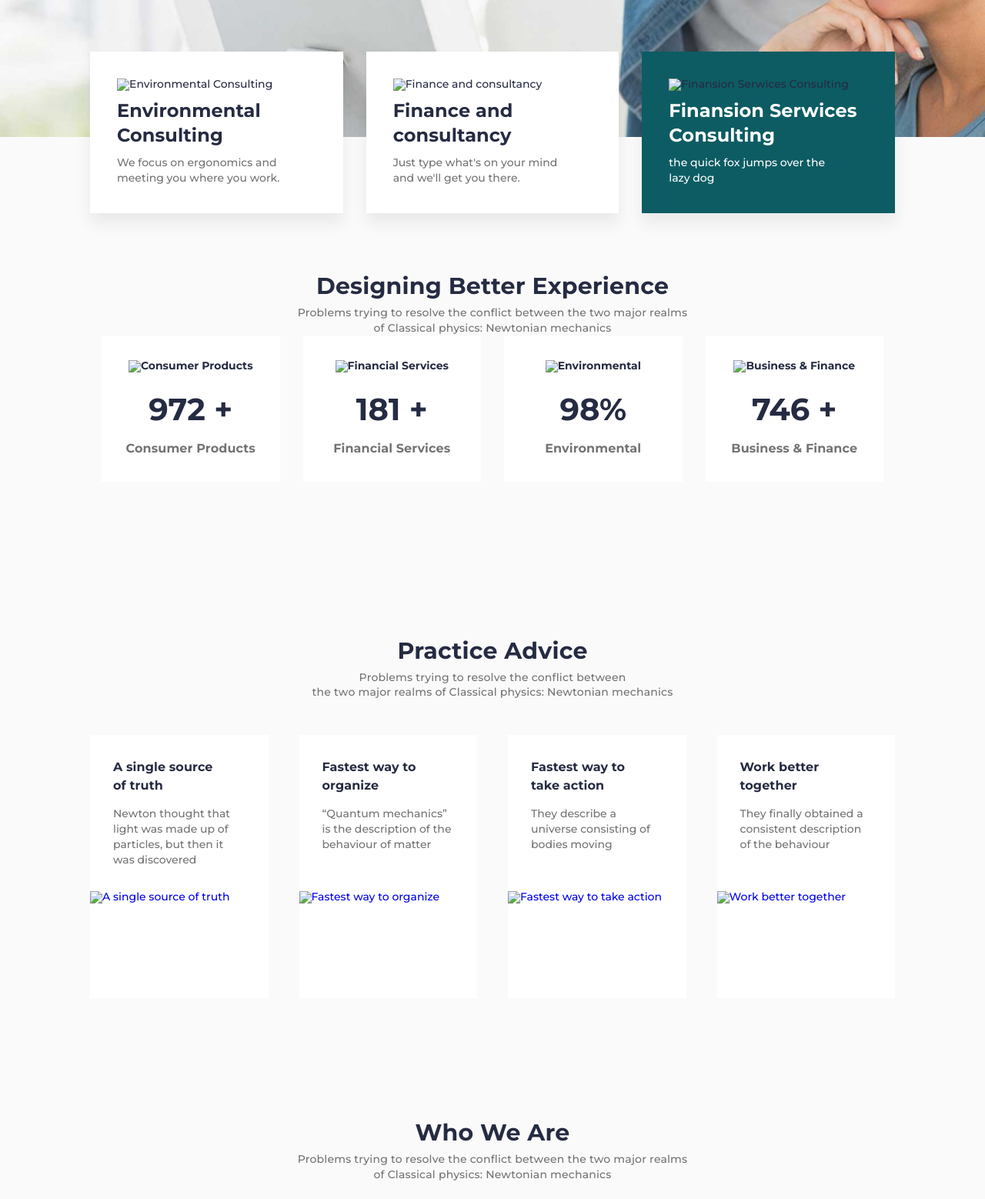
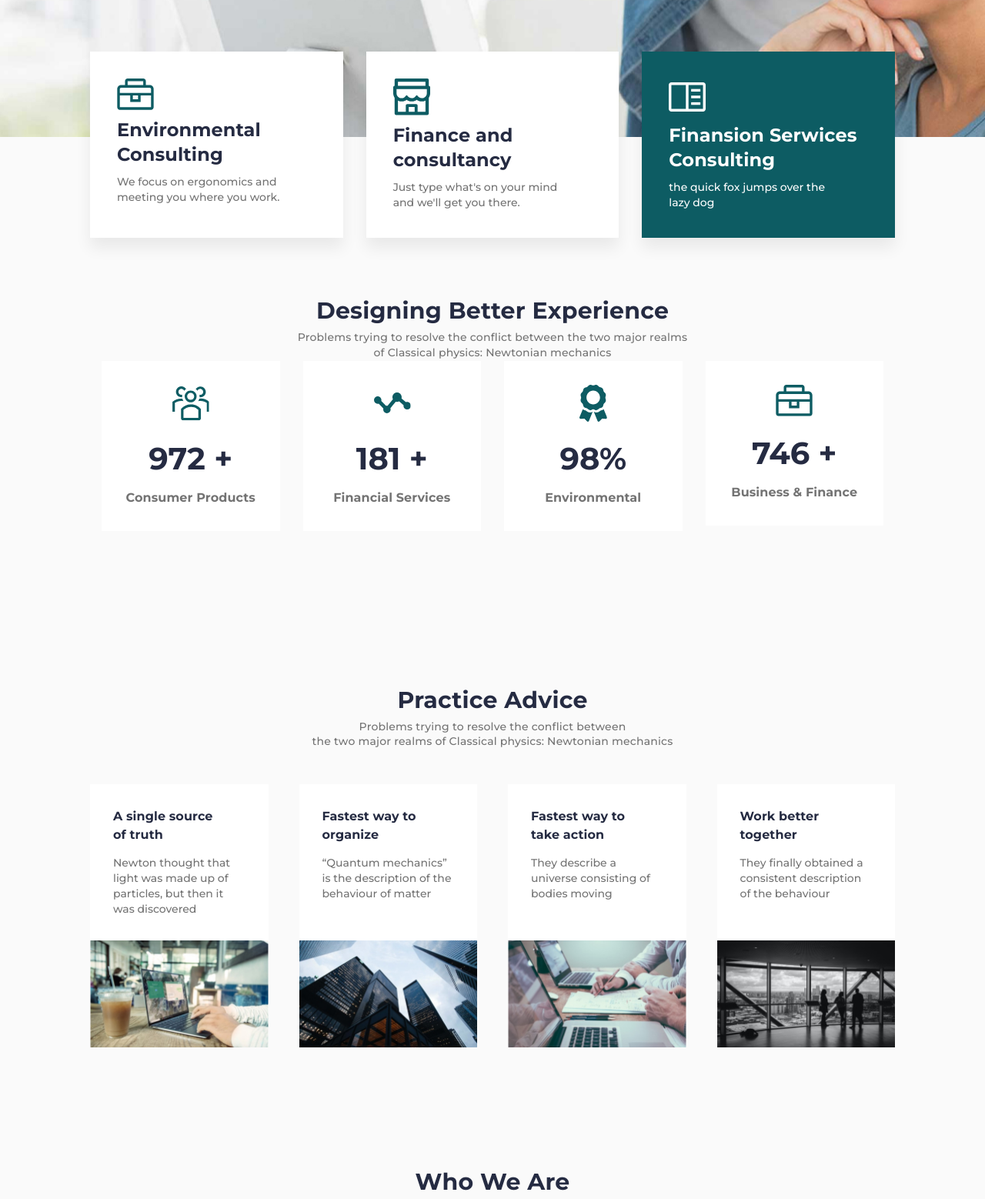
Before and after one commit to annazakavova/Relvise, a plain HTML site: page index.html in a window 1280 px wide. Shown: the part 613-2171 px from the top of the page at 77% size. Drawn offline with Linux system fonts and the light colour scheme; files that its build step writes are made by us from their sources.

Commit message:
The project was renamed

```diff
--- a/index.html
+++ b/index.html
@@ -5,7 +5,7 @@
 	<meta http-equiv="X-UA-Compatible" content="IE=edge">
 	<meta name="viewport" content="width=device-width, initial-scale=1.0">
 	<link href="https://fonts.googleapis.com/css?family=Montserrat:regular,500,600,700,800&display=swap" rel="stylesheet" />
-	<link rel="stylesheet" href="../project2/css/style.css">
+	<link rel="stylesheet" href="../Relvise/css/style.css">
 	<title>Relvise</title>
 </head>
 <body>
@@ -54,21 +54,21 @@
 					<div class="services__body">
 						<div class="services__column">
 							<div class="services__item item-service">
-								<div class="item-service__icon"><img src="../project2/img/services/1.svg" alt="Environmental Consulting"></div>
+								<div class="item-service__icon"><img src="../Relvise/img/services/1.svg" alt="Environmental Consulting"></div>
 								<h3 class="item-service__tittle">Environmental Consulting</h3>
 								<div class="item-service__text">We focus on ergonomics and meeting you where you work.</div>
 							</div>
 						</div>
 						<div class="services__column">
 							<div class="services__item item-service">
-								<div class="item-service__icon"><img src="../project2/img/services/2.svg" alt="Finance and consultancy "></div>
+								<div class="item-service__icon"><img src="../Relvise/img/services/2.svg" alt="Finance and consultancy "></div>
 								<h3 class="item-service__tittle">Finance and consultancy </h3>
 								<div class="item-service__text">Just type what's on your mind and we'll get you there.</div>
 							</div>
 						</div>
 						<div class="services__column">
 							<div class="services__item item-service item-service_green">
-								<div class="item-service__icon"><img src="../project2/img/services/3.svg" alt="Finansion Serwices Consulting"></div>
+								<div class="item-service__icon"><img src="../Relvise/img/services/3.svg" alt="Finansion Serwices Consulting"></div>
 								<h3 class="item-service__tittle">Finansion Serwices Consulting</h3>
 								<div class="item-service__text">the quick fox jumps over the lazy dog</div>
 							</div>
@@ -85,28 +85,28 @@
 					</div>
 					<div class="advantages__body">
 						<div class="advantages__column">
-							<div class="advantages__item"><img src="../project2/img/advantages/1.svg" alt="Consumer Products">
+							<div class="advantages__item"><img src="../Relvise/img/advantages/1.svg" alt="Consumer Products">
 								<div class="advantages__icon"></div>
 								<div class="advantages__value">972 +</div>
 								<div class="advantages__text">Consumer Products</div>
 							</div>
 						</div>
 						<div class="advantages__column">
-							<div class="advantages__item"><img src="../project2/img/advantages/2.svg" alt="Financial Services">
+							<div class="advantages__item"><img src="../Relvise/img/advantages/2.svg" alt="Financial Services">
 								<div class="advantages__icon"></div>
 								<div class="advantages__value">181 +</div>
 								<div class="advantages__text">Financial Services</div>
 							</div>
 						</div>
 						<div class="advantages__column">
-							<div class="advantages__item"><img src="../project2/img/advantages/3.svg" alt="Environmental">
+							<div class="advantages__item"><img src="../Relvise/img/advantages/3.svg" alt="Environmental">
 								<div class="advantages__icon"></div>
 								<div class="advantages__value">98%</div>
 								<div class="advantages__text">Environmental</div>
 							</div>
 						</div>
 						<div class="advantages__column">
-							<div class="advantages__item"><img src="../project2/img/advantages/4.svg" alt="Business & Finance">
+							<div class="advantages__item"><img src="../Relvise/img/advantages/4.svg" alt="Business & Finance">
 								<div class="advantages__icon"></div>
 								<div class="advantages__value">746 +</div>
 								<div class="advantages__text">Business & Finance</div>
@@ -133,7 +133,7 @@
 									</div>
 								</div>
 								<a href="#" class="item-practice__image _ibg">
-									<img src="../project2/img/practice/1.jpg" alt="A single source of truth">
+									<img src="../Relvise/img/practice/1.jpg" alt="A single source of truth">
 								</a>
 							</article>
 						</div>
@@ -147,7 +147,7 @@
 									</div>
 								</div>
 								<a href="#" class="item-practice__image _ibg">
-									<img src="../project2/img/practice/2.jpg" alt="Fastest way to organize">
+									<img src="../Relvise/img/practice/2.jpg" alt="Fastest way to organize">
 								</a>
 							</article>
 						</div>
@@ -161,7 +161,7 @@
 									</div>
 								</div>
 								<a href="#" class="item-practice__image _ibg">
-									<img src="../project2/img/practice/3.jpg" alt="Fastest way to take action">
+									<img src="../Relvise/img/practice/3.jpg" alt="Fastest way to take action">
 								</a>
 							</article>
 						</div>
@@ -175,7 +175,7 @@
 									</div>
 								</div>
 								<a href="#" class="item-practice__image _ibg">
-									<img src="../project2/img/practice/4.jpg" alt="Work better together">
+									<img src="../Relvise/img/practice/4.jpg" alt="Work better together">
 								</a>
 							</article>
 						</div>
@@ -203,7 +203,7 @@
 								<div class="whoweare__items">
 									<div class="whoweare__item item-whoweare">
 										<div class="item-whoweare__icon">
-											<img src="../project2/img/whoweare/icons/1.svg" alt="">
+											<img src="../Relvise/img/whoweare/icons/1.svg" alt="">
 										</div>
 										<div class="item-whoweare__body">
 											<div class="item-whowheare__title">the quick fox jumps over the lazy dog</div>
@@ -214,7 +214,7 @@
 								<div class="whoweare__items">
 									<div class="whoweare__item item-whoweare">
 										<div class="item-whoweare__icon">
-											<img src="../project2/img/whoweare/icons/2.svg" alt="">
+											<img src="../Relvise/img/whoweare/icons/2.svg" alt="">
 										</div>
 										<div class="item-whoweare__body">
 											<div class="item-whowheare__title">the quick fox jumps over the lazy dog</div>
@@ -231,22 +231,22 @@
 				<div class="clients__container __container">
 					<div class="clients__items">
 						<div class="clients__item">
-							<img src="../project2/img/clients/1.png" alt="clients">
+							<img src="../Relvise/img/clients/1.png" alt="clients">
 						</div>
 						<div class="clients__item">
-							<img src="../project2/img/clients/2.png" alt="clients">
+							<img src="../Relvise/img/clients/2.png" alt="clients">
 						</div>
 						<div class="clients__item">
-							<img src="../project2/img/clients/3.png" alt="clients">
+							<img src="../Relvise/img/clients/3.png" alt="clients">
 						</div>
 						<div class="clients__item">
-							<img src="../project2/img/clients/4.png" alt="clients">
+							<img src="../Relvise/img/clients/4.png" alt="clients">
 						</div>
 						<div class="clients__item">
-							<img src="../project2/img/clients/5.png" alt="clients">
+							<img src="../Relvise/img/clients/5.png" alt="clients">
 						</div>
 						<div class="clients__item">
-							<img src="../project2/img/clients/6.png" alt="clients">
+							<img src="../Relvise/img/clients/6.png" alt="clients">
 						</div>
 					</div>
 				</div>
@@ -274,7 +274,7 @@
 					<div class="getintouch__items">
 						<div class="getintouch__item item-getintouch">
 							<div class="item-getintouch__icon">
-								<img src="../project2/img/getintouch/1.svg" alt="getintouch">
+								<img src="../Relvise/img/getintouch/1.svg" alt="getintouch">
 							</div>
 							<div class="item-getintouch__emails">
 								<a href="mailto:georgia.young@example.com" class="item-getintouch__email">georgia.young@example.com</a>
@@ -285,7 +285,7 @@
 						</div>
 						<div class="getintouch__item item-getintouch item-getintouch_activ">
 							<div class="item-getintouch__icon">
-								<img src="../project2/img/getintouch/2.svg" alt="getintouch">
+								<img src="../Relvise/img/getintouch/2.svg" alt="getintouch">
 							</div>
 							<div class="item-getintouch__emails">
 								<a href="mailto:georgia.young@example.com" class="item-getintouch__email">georgia.young@example.com</a>
@@ -296,7 +296,7 @@
 						</div>
 						<div class="getintouch__item item-getintouch">
 							<div class="item-getintouch__icon">
-								<img src="../project2/img/getintouch/3.svg" alt="getintouch">
+								<img src="../Relvise/img/getintouch/3.svg" alt="getintouch">
 							</div>
 							<div class="item-getintouch__emails">
 								<a href="mailto:georgia.young@example.com" class="item-getintouch__email">georgia.young@example.com</a>
@@ -388,22 +388,22 @@
 					<div class="footer__copy">Made With Love By Figmaland All Right Reserved </div>
 					<div class="footer__social social">
 						<a href="" class="social__item">
-							<img src="../project2/img/social-media/1.svg" alt="social">
+							<img src="../Relvise/img/social-media/1.svg" alt="social">
 						</a>
 						<a href="" class="social__item">
-							<img src="../project2/img/social-media/2.svg" alt="social">
+							<img src="../Relvise/img/social-media/2.svg" alt="social">
 						</a>
 						<a href="" class="social__item">
-							<img src="../project2/img/social-media/3.svg" alt="social">
+							<img src="../Relvise/img/social-media/3.svg" alt="social">
 						</a>
 						<a href="" class="social__item">
-							<img src="../project2/img/social-media/4.svg" alt="social">
+							<img src="../Relvise/img/social-media/4.svg" alt="social">
 						</a>
 					</div>
 				</div>
 			</div>
 		</footer>
 	</div>
-	<script src="../project2/js/script.js"></script>
+	<script src="../Relvise/js/script.js"></script>
 </body>
 </html>
```
